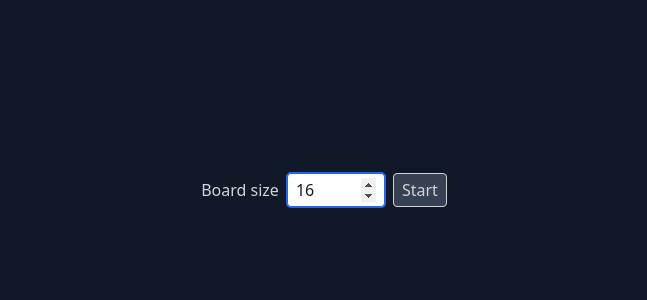
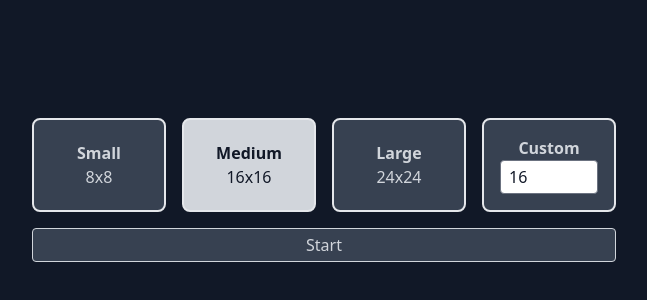
Before and after one commit to Zertz/minesweeper, a React (Vite) app: page / in a window 1280 px wide. Shown: the part 210-510 px from the top of the page, without its empty margins (316-963 px from the left). Built offline with nearby package versions, Linux system fonts and the light colour scheme.

Commit message:
Add preset board sizes

```diff
--- a/src/StartGame.tsx
+++ b/src/StartGame.tsx
@@ -1,4 +1,3 @@
-import { useRef } from "react";
 import { getDefaultBoardSize } from "./getDefaultBoardSize";
 import {
   isBoardSizeValid,
@@ -7,18 +6,20 @@ import {
 } from "./isBoardSizeValid";
 import { UseBoard } from "./useBoard";
 
+export function StartGame({ startGame }: Pick<UseBoard, "startGame">) {
   const defaultBoardSize = getDefaultBoardSize();
-
-export function StartGame({ startGame }: Pick<UseBoard, "startGame">) {
-  const boardSizeInputRef = useRef<HTMLInputElement>(null);
 
   return (
     <form
-      className="m-auto flex items-center gap-2 px-4 text-gray-300"
+      className="m-auto flex flex-col gap-4 px-4 text-gray-300"
       onSubmit={(e) => {
         e.preventDefault();
 
-        const inputBoardSize = Number(boardSizeInputRef.current?.value);
+        const { customSize, size } = Object.fromEntries(
+          new FormData(e.currentTarget).entries()
+        );
+
+        const inputBoardSize = Number(size || customSize);
 
         if (!isBoardSizeValid(inputBoardSize)) {
           return;
@@ -27,19 +28,81 @@ export function StartGame({ startGame }: Pick<UseBoard, "startGame">) {
         startGame(inputBoardSize);
       }}
     >
-      <label htmlFor="board-size">Board size</label>
+      <div className="grid grid-cols-2 grid-rows-2 gap-4 sm:grid-cols-4 sm:grid-rows-1">
         <input
-        autoFocus
+          className="hidden"
+          defaultChecked={defaultBoardSize === 8}
+          id="size-sm"
+          name="size"
+          type="radio"
+          value="8"
+        />
+        <label
+          className="flex cursor-pointer flex-col items-center justify-center rounded-lg border-2 bg-gray-700 p-4 text-gray-300 hover:border-gray-200 hover:bg-gray-600"
+          htmlFor="size-sm"
+        >
+          <strong>Small</strong>
+          <span>8x8</span>
+        </label>
+        <input
+          className="hidden"
+          defaultChecked={defaultBoardSize === 16}
+          id="size-md"
+          name="size"
+          type="radio"
+          value="16"
+        />
+        <label
+          className="flex cursor-pointer flex-col items-center justify-center rounded-lg border-2 bg-gray-700 p-4 text-gray-300 hover:border-gray-200 hover:bg-gray-600"
+          htmlFor="size-md"
+        >
+          <strong>Medium</strong>
+          <span>16x16</span>
+        </label>
+        <input
+          className="hidden"
+          defaultChecked={defaultBoardSize === 24}
+          id="size-lg"
+          name="size"
+          type="radio"
+          value="24"
+        />
+        <label
+          className="flex cursor-pointer flex-col items-center justify-center rounded-lg border-2 bg-gray-700 p-4 text-gray-300 hover:border-gray-200 hover:bg-gray-600"
+          htmlFor="size-lg"
+        >
+          <strong>Large</strong>
+          <span>24x24</span>
+        </label>
+        <label className="sr-only" htmlFor="size-custom-input">
+          Custom board size
+        </label>
+        <input
+          className="hidden"
+          defaultChecked={![8, 16, 24].includes(defaultBoardSize)}
+          id="size-custom"
+          name="size"
+          type="radio"
+          value=""
+        />
+        <label
+          className="flex cursor-pointer flex-col items-center justify-center rounded-lg border-2 bg-gray-700 p-4 text-gray-300 hover:border-gray-200 hover:bg-gray-600"
+          htmlFor="size-custom"
+        >
+          <strong>Custom</strong>
+          <input
             className="rounded px-2 py-1 text-gray-900"
             defaultValue={defaultBoardSize}
-        id="board-size"
+            id="size-custom-input"
             max={maxBoardSize}
             min={minBoardSize}
-        ref={boardSizeInputRef}
+            name="customSize"
             required
             step={1}
             type="number"
           />
+        </label>
+      </div>
       <button
         className="rounded border border-gray-300 bg-gray-700 px-2 py-1 text-gray-300 transition-colors hover:border-gray-200 hover:bg-gray-600"
         type="submit"
--- a/src/tailwind.css
+++ b/src/tailwind.css
@@ -12,6 +12,10 @@ input:invalid + button {
   @apply pointer-events-none opacity-75;
 }
 
+input[type="radio"]:checked + label {
+  @apply bg-gray-300 text-gray-900;
+}
+
 .cell {
   @apply flex aspect-square w-8 items-center justify-center rounded border border-gray-300 text-gray-900 transition-colors;
 }
```
Lines whose indentation alone changed are shown as unchanged.
